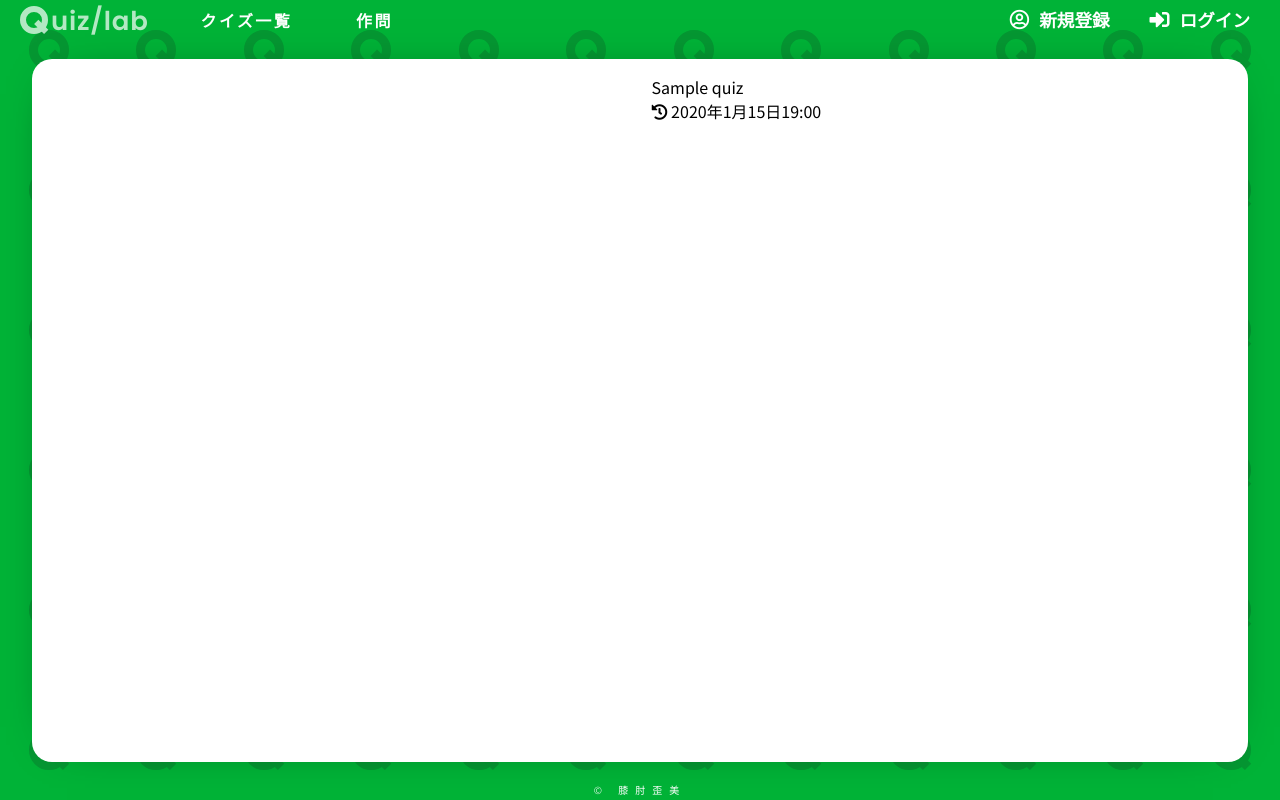
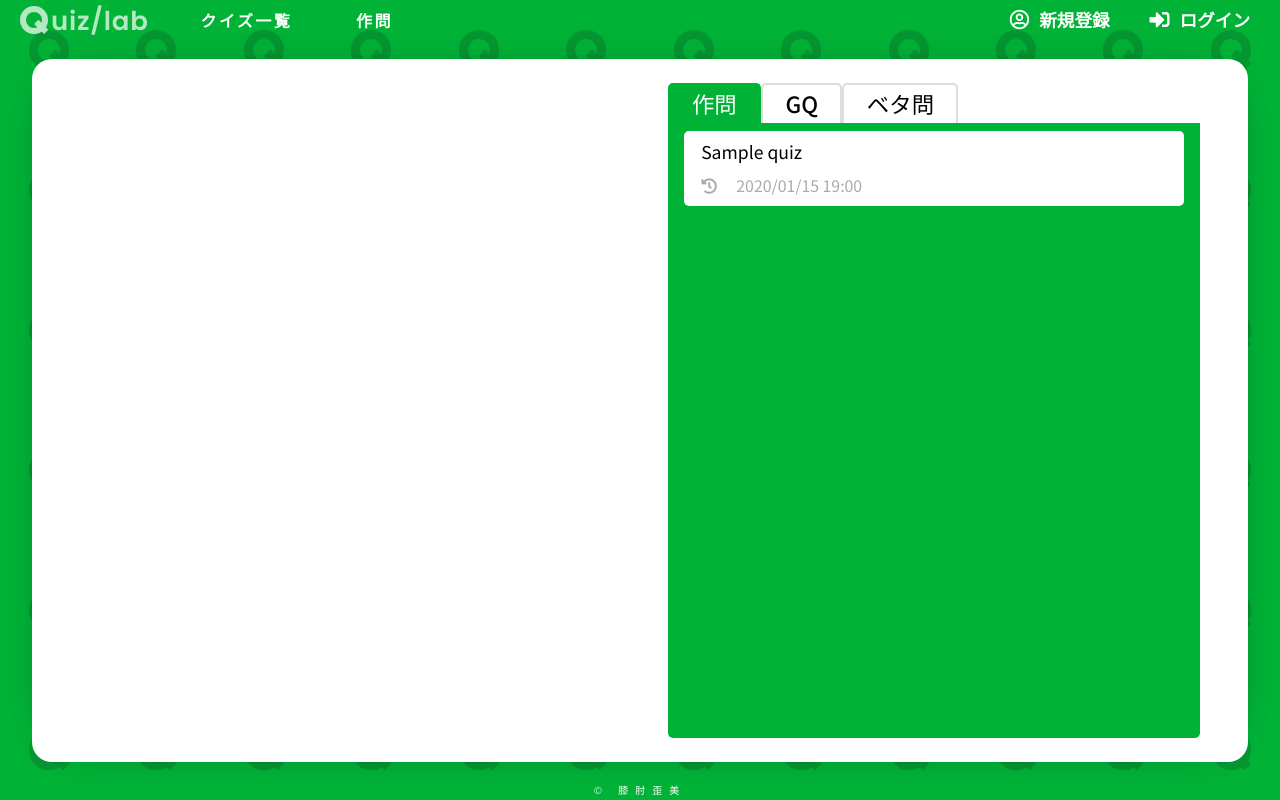
Before and after one commit to morihey-yabusaka/QuizSlashLab, a Django app: a page that uses app/templates/users/userpage.html in a window 1280 px wide. Run offline with Django 4.2, Linux system fonts and the light colour scheme; tables that the repository leaves empty hold one stand-in row (values such as "Sample post"); parts of the project's set-up code (start-up, migrations or seed data) failed here and were passed over.

Commit message:
update userpage

```diff
--- a/app/models/quiz.py
+++ b/app/models/quiz.py
@@ -40,7 +40,7 @@
 
 
 class Quiz(Model):
-  author = ForeignKey(User, on_delete=SET_DEFAULT,  default='QUIZ MAN')
+  author = ForeignKey(User, on_delete=SET_DEFAULT,  default='QUIZ MAN', related_name="quiz")
   #THINK: max_length=255 妥当？
   question = TextField(
     '問題文',
@@ -164,14 +164,16 @@
     return:
       list of quiz object
     """
-    return [gq.quiz for gq in self]
+    list_ = [gq.quiz.pk for gq in self]
+    return Quiz.objects.filter(pk__in=list_)
 
   def user(self):
     """
     return:
       list of user object
     """
-    return [gq.user for gq in self]
+    list_ = [gq.user.pk for gq in self]
+    return User.objects.filter(pk__in=list_)
 
   def date_range(self, before, after=datetime.datetime.now()):
     return self.filter(created_at__range=[before, after])
--- a/app/static/css/style.css
+++ b/app/static/css/style.css
@@ -1311,6 +1311,58 @@
   width: 49%;
   height: 100%;
 }
+.page.userpage .main .inner .right {
+  display: flex;
+  flex-direction: column;
+  padding: 0.5em 1em;
+}
+.page.userpage .main .inner .right .head {
+  display: flex;
+  font-size: 1.4rem;
+  font-weight: 500;
+}
+.page.userpage .main .inner .right .head > * {
+  padding: 0.1em 1em;
+  border: 2px solid #ddd;
+  border-bottom: none;
+  border-radius: 5px 5px 0 0;
+  cursor: pointer;
+  transition: 0.2s;
+}
+.page.userpage .main .inner .right .head > *.on {
+  background-color: var(--green);
+  border-color: var(--green);
+  color: #fff;
+}
+.page.userpage .main .inner .right .list {
+  flex-grow: 1;
+  background: var(--green);
+  border-radius: 0 0 5px 5px;
+  padding: 0.5em 1em;
+}
+.page.userpage .main .inner .right .list > * {
+  display: none;
+}
+.page.userpage .main .inner .right .list > *.on {
+  display: block;
+}
+.page.userpage .main .inner .right .list .item {
+  border-radius: 5px;
+  background: #fff;
+  padding: 0.5em 1em;
+  font-size: 1.1rem;
+}
+.page.userpage .main .inner .right .list .item:not(:first-child) {
+  margin-top: 0.5em;
+}
+.page.userpage .main .inner .right .list .item .foot {
+  margin-top: 0.5em;
+  font-size: 0.9em;
+  color: #aaa;
+}
+.page.userpage .main .inner .right .list .item .foot i {
+  margin-right: 1em;
+}
 
 .page.password_reset_done .main, .page.password_reset_complete .main {
   display: flex;
--- a/app/static/scss/users/_userpage.scss
+++ b/app/static/scss/users/_userpage.scss
@@ -18,6 +18,69 @@
         width: 49%;
         height: 100%;
       }
+
+      .right {
+        display: flex;
+        flex-direction: column;
+        padding: .5em 1em;
+
+        .head {
+          display: flex;
+          font-size: 1.4rem;
+          font-weight: 500;
+
+          & > *{
+            padding: .1em 1em;
+            border: 2px solid #ddd;
+            border-bottom: none;
+            border-radius: 5px 5px 0 0;
+            cursor: pointer;
+            transition: .2s;
+
+            &.on {
+              background-color: var(--green);
+              border-color: var(--green);
+              color: #fff;
+            }
+          }
+        }
+
+        .list {
+          flex-grow: 1;
+          background: var(--green);
+          border-radius: 0 0 5px 5px;
+          padding: .5em 1em;
+
+          & > * {
+            display: none;
+
+            &.on {
+              display: block;
+            }
+          }
+
+          .item {
+            border-radius: 5px;
+            background: #fff;
+            padding: .5em 1em;
+            font-size: 1.1rem;
+
+            &:not(:first-child) {
+              margin-top: .5em;
+            }
+
+            .foot {
+              margin-top: .5em;
+              font-size: 0.9em;
+              color: #aaa;
+
+              i {
+                margin-right: 1em;
+              }
+            }
+          }
+        }
+      }
     }
   }
 }
--- a/app/templates/quiz/detail.html
+++ b/app/templates/quiz/detail.html
@@ -74,9 +74,11 @@
         <i class="fas fa-history"></i>
         {{ quiz.updated_at|date:"Y/m/d H:i" }}
       </div>
+      <!-- TODO: このクイズをgqしている人一覧 -->
       <div class="goodquiz">
         GQ: {{ quiz.good_quiz.count }}
       </div>
+      <!-- TODO: このクイズをbetamonしている人一覧 -->
       <div class="betamon">
         ベタ問: {{ quiz.betamon.count }}
       </div>
--- a/app/templates/users/userpage.html
+++ b/app/templates/users/userpage.html
@@ -21,17 +21,52 @@
       </div>
     </div>
     <div class="right">
-      <div class="quiz">
-        <div class="updated">
-          {% for u in updated %}
+      <div class="head">
+        <div id="quiz" class="on">作問</div>
+        <div id="gq">GQ</div>
+        <div id="beta">ベタ問</div>
+      </div>
+      <div class="list">
+        <div class="on" id="quiz">
+          {% for quiz in updated %}
           <div class="item">
-            <a href="{% url 'app:quiz_detail' u.pk %}" class="q">
-              {{ u.question }}
+            <a href="{% url 'app:quiz_detail' quiz.pk %}" class="q">
+              {{ quiz.question }}
             </a>
             <div class="foot">
               <div class="update">
                 <i class="fas fa-history"></i>
-                {{ u.updated_at }}
+                {{ quiz.updated_at|date:"Y/m/d H:i" }}
+              </div>
+            </div>
+          </div>
+          {% endfor %}
+        </div>
+        <div id="gq">
+          {% for quiz in goodquiz %}
+          <div class="item">
+            <a href="{% url 'app:quiz_detail' quiz.pk %}" class="q">
+              {{ quiz.question }}
+            </a>
+            <div class="foot">
+              <div class="update">
+                <i class="fas fa-history"></i>
+                {{ quiz.updated_at|date:"Y/m/d H:i" }}
+              </div>
+            </div>
+          </div>
+          {% endfor %}
+        </div>
+        <div id="beta">
+          {% for quiz in betamon %}
+          <div class="item">
+            <a href="{% url 'app:quiz_detail' quiz.pk %}" class="q">
+              {{ quiz.question }}
+            </a>
+            <div class="foot">
+              <div class="update">
+                <i class="fas fa-history"></i>
+                {{ quiz.updated_at|date:"Y/m/d H:i" }}
               </div>
             </div>
           </div>
@@ -43,3 +78,25 @@
   </div>
 
 {% endblock content %}
+
+
+{% block foot %}
+  <script>
+    var listElms = getElms(".right .list > *")
+    var tabBtnElms = getElms(".right .head > *")
+    for(var tabBtnElm of tabBtnElms) {
+      tabBtnElm.addEventListener("click", e => {
+        for(var tabBtnElm_ of tabBtnElms) {
+          tabBtnElm_.classList.remove("on")
+        }
+        e.currentTarget.classList.add("on")
+        for(var listElm of listElms) {
+          listElm.classList.remove("on")
+          if(listElm.id == e.currentTarget.id) {
+            listElm.classList.add("on")
+          }
+        }
+      })
+    }
+  </script>
+{% endblock foot %}
--- a/app/views/users/userpage.py
+++ b/app/views/users/userpage.py
@@ -13,8 +13,12 @@
   def get_context_data(self, **kwargs):
     context = super().get_context_data(**kwargs)
     user = self.get_object()
-    updated = Quiz.objects.filter(author=user, is_draft=False).order_by('updated_at')[:5]
+    updated = user.quiz.publish().order_by('-updated_at')[:5]
     context['updated'] = updated
+    gq = user.good_quiz.quiz().publish()[:5]
+    context['goodquiz'] = gq
+    betamon = user.betamon.quiz().publish()[:5]
+    context['betamon'] = betamon
 
     return context
 
```
Also changed, not shown: 1 other file.
